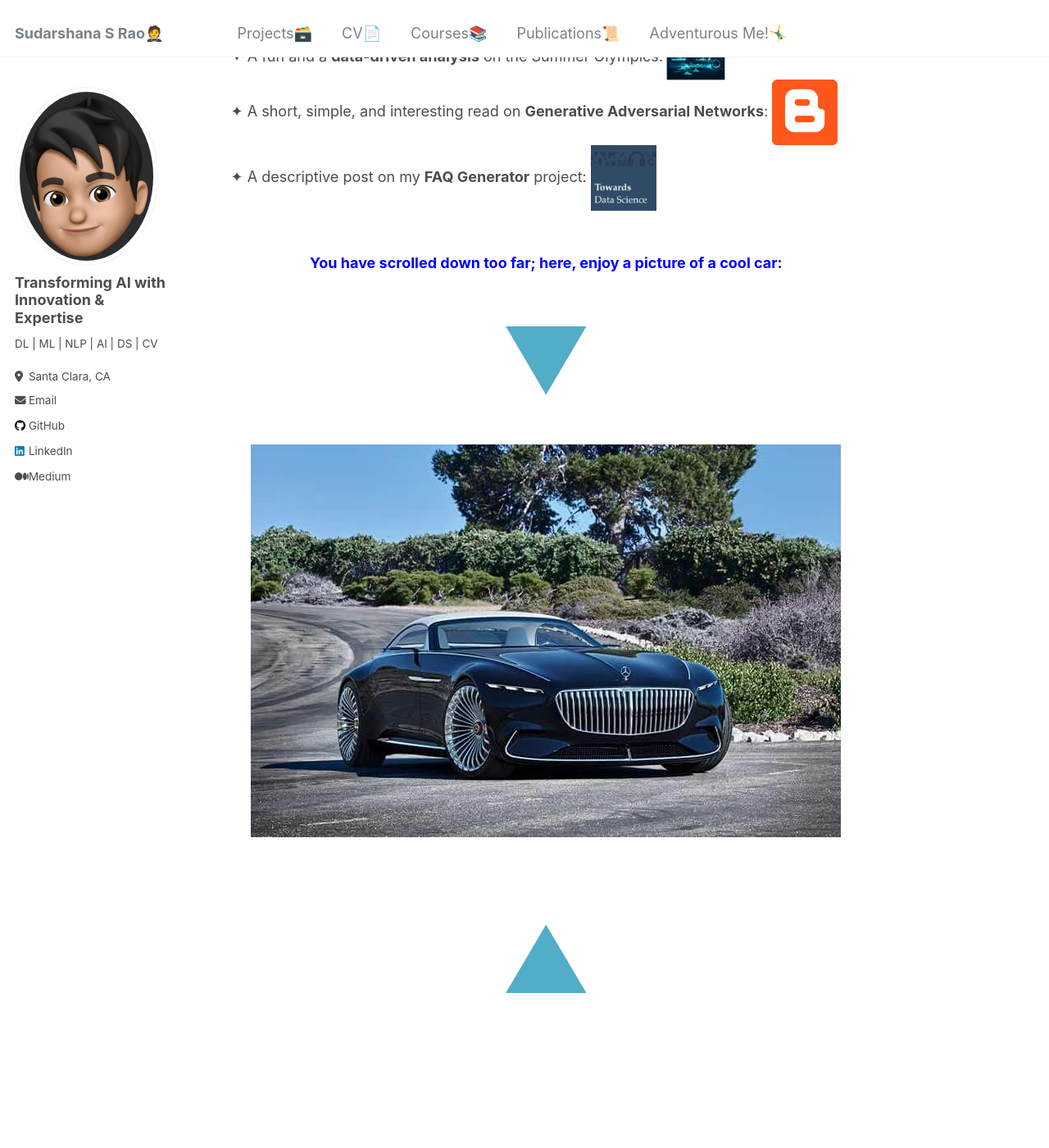
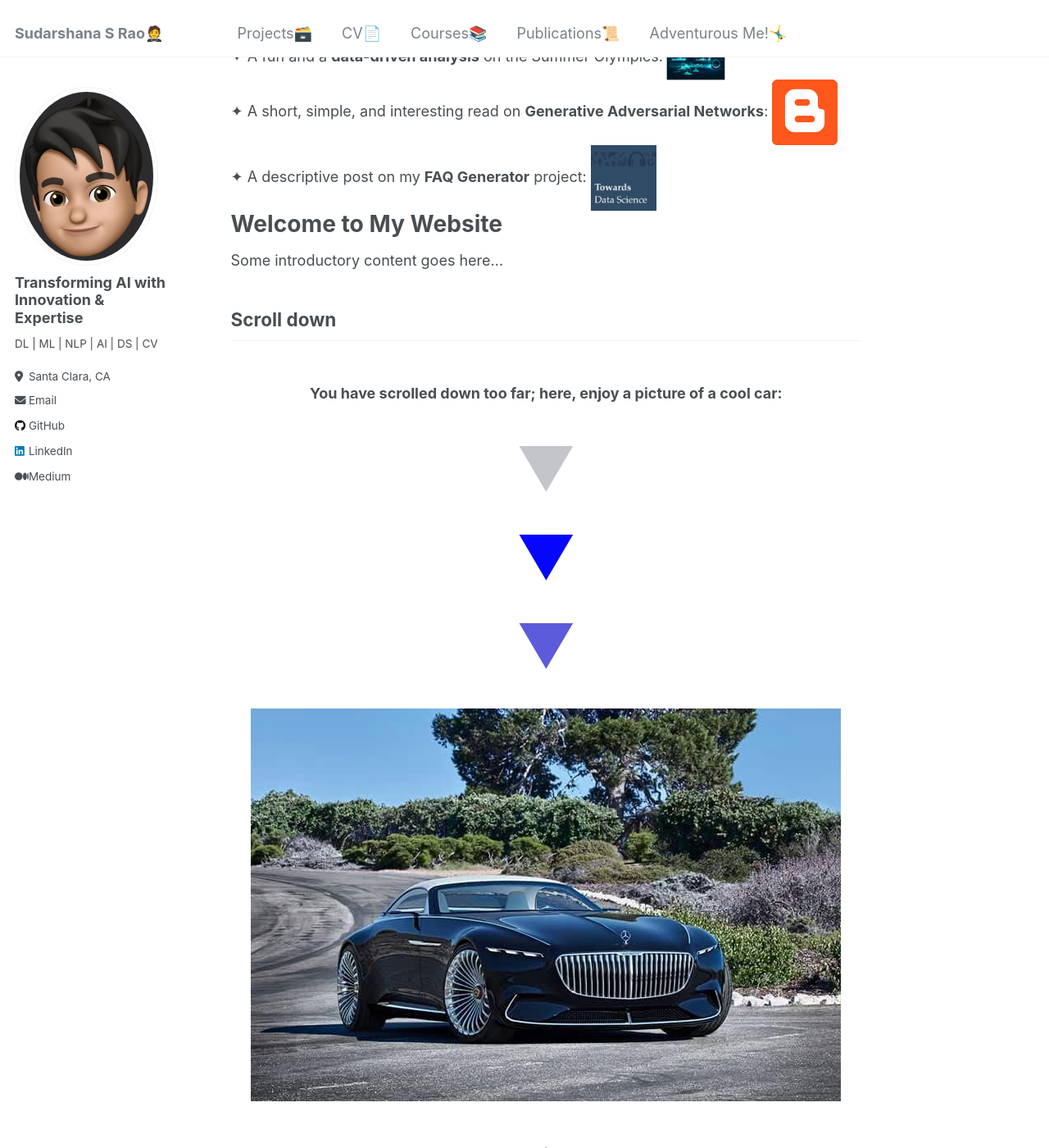
Before and after one commit to SudarshanaSRao/SudarshanaSRao.github.io, a Jekyll site: the page built from _pages/about.md, in a window 1280 px wide and 1400 px high, scrolled down 819 px. Shown: the whole window at 82% size. Built offline with Jekyll 4.4.1, drawn with Linux system fonts in a browser that asks for light colours; some of the changed lines change nothing that is shown.

Commit message:
Update about.md

```diff
--- a/_pages/about.md
+++ b/_pages/about.md
@@ -182,9 +182,20 @@ I am seeking full-time roles and craving challenging opportunities to contribute
 }
 </style>
 
+# Welcome to My Website
+
+Some introductory content goes here...
+
+## Scroll down
+
+<!-- Add margin, center the content, and blue text with animated arrows -->
 <div style="margin-top: 50px; text-align:center;">
-    <p style="color: blue;"><strong>You have scrolled down too far; here, enjoy a picture of a cool car:</strong></p>
-    <a href="#car-image" style="font-size: 6em; text-decoration: none; scroll-behavior: smooth;">&#x25BC;</a> <!-- Downward-facing V -->
+    <p><strong>You have scrolled down too far; here, enjoy a picture of a cool car:</strong></p>
+    <div class="arrow-container">
+        <a href="#car-image" class="arrow" style="font-size: 4em; text-decoration: none;">&#x25BC;</a>
+        <a href="#car-image" class="arrow" style="font-size: 4em; text-decoration: none;">&#x25BC;</a>
+        <a href="#car-image" class="arrow" style="font-size: 4em; text-decoration: none;">&#x25BC;</a>
+    </div>
 </div>
 
 <a id="car-image"></a>
@@ -192,12 +203,49 @@ I am seeking full-time roles and craving challenging opportunities to contribute
     <img src='/images/Carcool.jpg'>
 </div>
 
-<div style="margin-top: 70px; text-align:center;">
-    <a href="#top" style="font-size: 6em; text-decoration: none; scroll-behavior: smooth;">&#x25B2;</a> <!-- Upward-facing V -->
+<div style="margin-top: 30px; text-align:center;">
+    <div class="arrow-container">
+        <a href="#top" class="arrow" style="font-size: 4em; text-decoration: none;">&#x25B2;</a>
+        <a href="#top" class="arrow" style="font-size: 4em; text-decoration: none;">&#x25B2;</a>
+        <a href="#top" class="arrow" style="font-size: 4em; text-decoration: none;">&#x25B2;</a>
+    </div>
 </div>
 
+<!-- Add smooth scroll behavior and animation styles -->
 <style>
     html {
         scroll-behavior: smooth;
     }
+    /* Container for the arrows */
+    .arrow-container {
+        display: flex;
+        flex-direction: column;
+        align-items: center;
+        justify-content: center;
+    }
+    /* Arrow animation */
+    .arrow {
+        color: gray; /* Default dull color */
+        opacity: 0.4;
+        animation: highlightArrow 2s infinite;
+    }
+    .arrow:nth-child(1) {
+        animation-delay: 0s; /* First arrow starts immediately */
+    }
+    .arrow:nth-child(2) {
+        animation-delay: 0.66s; /* Second arrow starts after 0.66 seconds */
+    }
+    .arrow:nth-child(3) {
+        animation-delay: 1.33s; /* Third arrow starts after 1.33 seconds */
+    }
+    @keyframes highlightArrow {
+        0%, 100% {
+            color: gray;
+            opacity: 0.4; /* Dull arrows */
+        }
+        50% {
+            color: blue;
+            opacity: 1; /* Highlighted arrow */
+        }
+    }
 </style>
```
